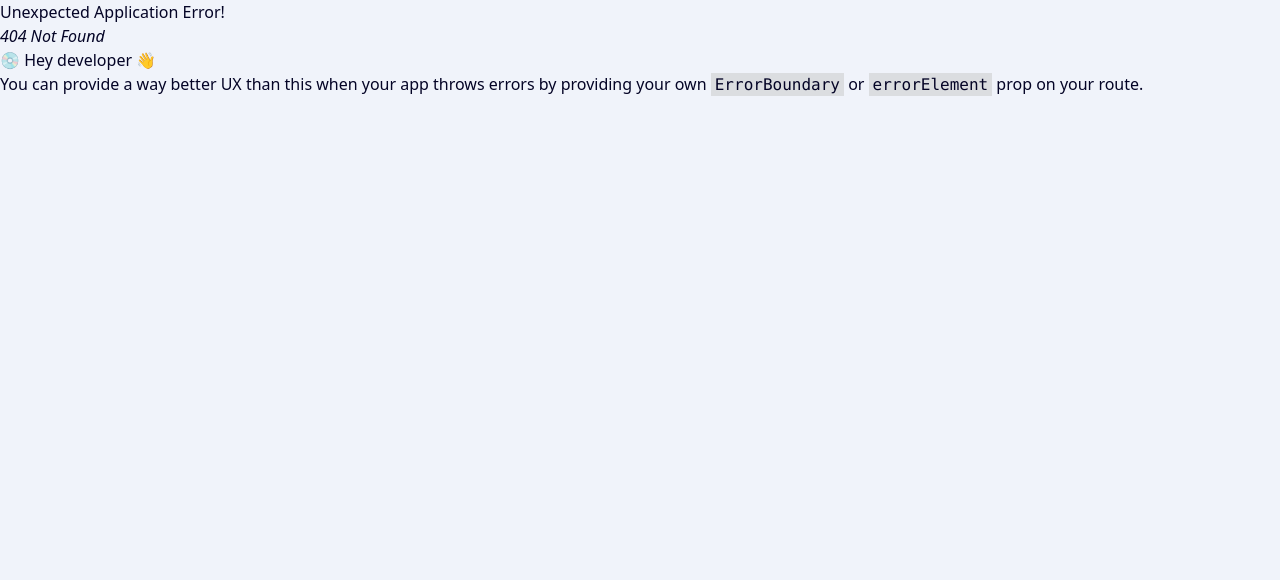
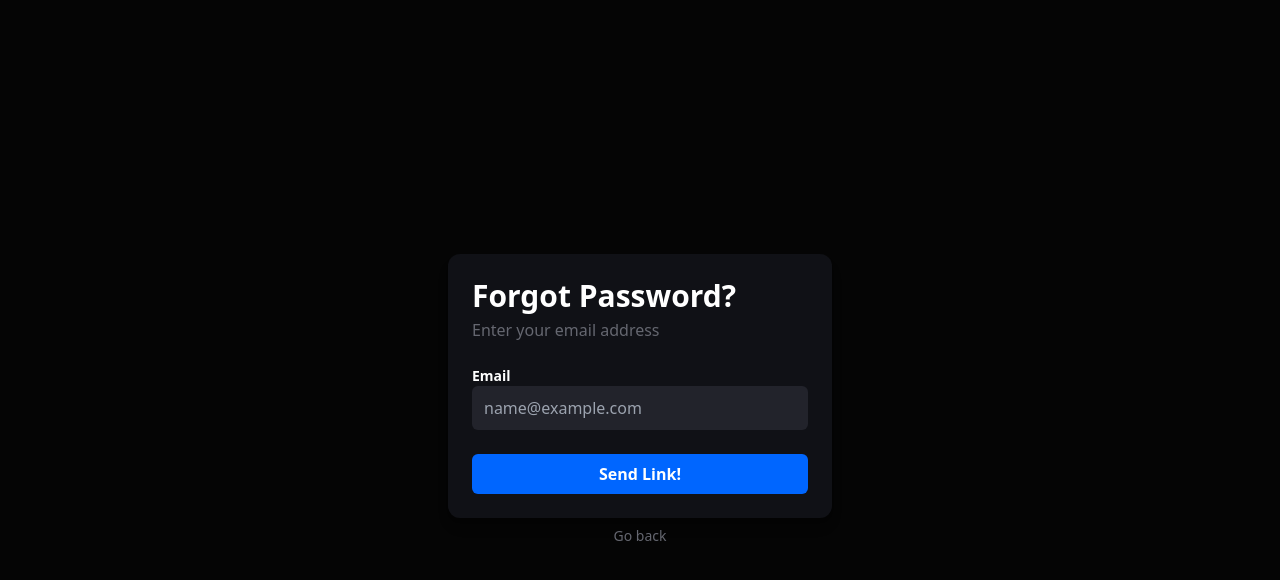
Before and after one commit to Moe-Zbib/wealthwise-frontend, a React (Vite) app: page /auth/forgot-password in a window 1280 px wide. Before the commit this address had no page. Shown: the top 580 px of the page. Built offline with nearby package versions, Linux system fonts and the light colour scheme.

Commit message:
Redisnged with better ui

```diff
--- a/src/components/Button.jsx
+++ b/src/components/Button.jsx
@@ -4,9 +4,9 @@ const Button = ({ title, onClick, disabled }) => {
   const baseClasses =
     "px-4 py-2 w-full mx-auto flex items-center justify-center rounded-md font-semibold";
 
-  const enabledClasses = "bg-primary  text-white";
+  const enabledClasses = "bg-primary text-white";
 
-  const disabledClasses = "bg-gray-100 text-gray-400 cursor-not-allowed";
+  const disabledClasses = "bg-gray-100 text-gray-400 ";
 
   return (
     <button
--- a/src/components/ErrorMessage.jsx
+++ b/src/components/ErrorMessage.jsx
@@ -4,7 +4,7 @@ const ErrorMessage = ({ error }) => {
   if (error)
     return (
       <div className="w-full flex items-center justify-center  ">
-        <span className="  text-sm bg-red-50 text-red-600 border border-red-600 rounded-md px-2 py-1 flex ">
+        <span className="  text-sm  selection: text-red-400 border border-red-500 rounded-md px-2 py-1 flex ">
           {error}
         </span>
       </div>
--- a/src/components/FormCont.jsx
+++ b/src/components/FormCont.jsx
@@ -1,13 +1,31 @@
 import React from "react";
+import Button from "./Button";
+import Text from "./ui/Text";
+import ErrorMessage from "./ErrorMessage";
 
-const FormCont = ({ children, title, subTitle }) => {
+const FormCont = ({
+  children,
+  title,
+  subTitle,
+  buttonTitle,
+  buttonDisabled,
+  buttonSubmit,
+  error,
+}) => {
   return (
-    <div className="bg-secondary p-6 rounded-xl  max-w-md w-full items-center justify-center flex flex-col   lg:max-w-sm    shadow-lg     ">
-      <div className=" flex flex-col w-full justify-center text-center ">
-        <h1 className="text-primary font-bold text-4xl mb-4   ">{title}</h1>
-        {subTitle && <p className="text-gray-500 text-sm">{subTitle}</p>}
+    <div className="bg-accent p-6 rounded-xl max-w-md w-full items-center justify-center flex flex-col lg:max-w-sm shadow-lg gap-6">
+      <div className="flex flex-col w-full justify-start  gap-1">
+        <Text fontWeight="bold" size="xl">
+          {title}
+        </Text>
+        <Text color="secondary">{subTitle}</Text>
       </div>
-      <div className="w-full">{children} </div>
+      <form onSubmit={buttonSubmit} className="w-full gap-6 flex flex-col">
+        {children}
+        <Button title={buttonTitle} disabled={buttonDisabled} />
+      </form>
+
+      <ErrorMessage error={error} />
     </div>
   );
 };
--- a/src/components/TextInput.jsx
+++ b/src/components/TextInput.jsx
@@ -17,11 +17,12 @@ const InputField = ({
   const [isTouched, setIsTouched] = useState(false);
 
   const handleBlur = () => {
+    setIsTouched(false); // Consider setting this to false on blur to reset the focus state
     validateField(name, value, rules, setErrors);
   };
 
   const handleFocus = () => {
-    setIsTouched(true);
+    setIsTouched(true); // This now doubles as indicating the field is focused
     if (error) {
       setErrors((prev) => ({
         ...prev,
@@ -65,9 +66,13 @@ const InputField = ({
           onBlur={handleBlur}
           onFocus={handleFocus}
           placeholder={placeHolder}
-          className={`appearance-none border ${
-            error ? "border-red-500" : "border-gray-300"
-          } placeholder-slate-300 rounded-md w-full py-2 px-3 text-primary leading-tight focus:outline-none focus:shadow-outline`}
+          className={`appearance-none border t bg-secondary  ${
+            error
+              ? "border-red-500"
+              : isTouched
+              ? "border-primary"
+              : "border-none"
+          }  rounded-md w-full py-3 px-3 leading-tight focus:outline-none`}
         />
         {password && (
           <button
--- /dev/null
+++ b/src/components/ui/Text.jsx
@@ -0,0 +1,47 @@
+import React from "react";
+
+const Text = ({
+  color = "primary", //
+  children,
+  size = "base",
+  position = "left",
+  fontWeight = "normal",
+  onClick,
+  cursor,
+}) => {
+  const colorClass = {
+    primary: "text-primary",
+    secondary: "text-secondary",
+    blue: "text-blue",
+  }[color];
+
+  const sizeClass = {
+    sm: "text-sm",
+    base: "text-base",
+    lg: "text-lg",
+    xl: "text-3xl",
+  }[size];
+
+  const positionClass = {
+    left: "text-left",
+    center: "text-center",
+    right: "text-right",
+  }[position];
+
+  const fontWeightClass = {
+    light: "font-light",
+    normal: "font-normal",
+    medium: "font-medium",
+    bold: "font-bold",
+  }[fontWeight];
+
+  const textClasses = `${colorClass} ${sizeClass} ${positionClass} ${fontWeightClass} cursor-${cursor}`;
+
+  return (
+    <div onClick={onClick} className={textClasses}>
+      {children}
+    </div>
+  );
+};
+
+export default Text;
--- a/src/index.css
+++ b/src/index.css
@@ -3,6 +3,6 @@
 @tailwind utilities;
 
 body {
-  color: #040426;
-  background-color: #f0f3fa;
+  color: white;
+  background-color: #050505
 }
--- a/src/main.jsx
+++ b/src/main.jsx
@@ -6,6 +6,7 @@ import { QueryClient, QueryClientProvider } from "@tanstack/react-query";
 
 import Auth from "./pages/auth";
 import Test from "./pages/Test/test";
+import ForgotPassword from "./pages/auth/forgotPassword";
 
 const router = createBrowserRouter([
   {
@@ -16,6 +17,11 @@ const router = createBrowserRouter([
   {
     path: "/",
     element: <Test />,
+  },
+
+  {
+    path: "/auth/forgot-password",
+    element: <ForgotPassword />,
   },
 ]);
 
--- /dev/null
+++ b/src/pages/auth/forgotPassword/index.jsx
@@ -0,0 +1,46 @@
+import FormCont from "@/components/FormCont";
+import InputField from "@/components/TextInput";
+import React from "react";
+
+import { useNavigate } from "react-router-dom";
+import Text from "@/components/ui/Text";
+
+const ForgotPassword = () => {
+  const navigate = useNavigate();
+
+  return (
+    <div className="flex justify-center items-center h-[100vh] w-full flex-col gap-2 ">
+      <FormCont
+        title={"Forgot Password?"}
+        subTitle={"Enter your email address"}
+        buttonTitle={"Send Link!"}>
+        <div className="gap-6 flex flex-col">
+          <InputField
+            label="Email"
+            name="email"
+            //   value={signupData.username}
+            //   onChange={handleChange}
+            //   error={
+            //     errors.username
+            //       ? errors.username
+            //       : signUpMutation.error?.response?.data?.errors?.username
+            //   }
+            //   setErrors={setErrors}
+            rules={{ required: true }}
+            placeHolder="name@example.com"
+          />
+        </div>
+      </FormCont>
+
+      <Text
+        size="sm"
+        cursor={"pointer"}
+        color="secondary"
+        onClick={() => navigate(-1)}>
+        Go back
+      </Text>
+    </div>
+  );
+};
+
+export default ForgotPassword;
--- a/src/pages/auth/login/index.jsx
+++ b/src/pages/auth/login/index.jsx
@@ -3,8 +3,7 @@ import React, { useState } from "react";
 import InputField from "@/components/TextInput";
 import Button from "@/components/Button";
 import useLoginLogic from "./useLoginLogic";
-import ErrorMessage from "@/components/ErrorMessage";
-
+import { useNavigate } from "react-router-dom";
 const index = () => {
   const {
     loginData,
@@ -15,10 +14,17 @@ const index = () => {
     loginMutation,
   } = useLoginLogic();
 
+  const navigate = useNavigate();
+
   return (
-    <FormCont title={"Login"}>
-      <ErrorMessage error={loginMutation.error?.response?.data.error} />
-      <form className="  flex flex-col gap-4" onSubmit={handleSubmit}>
+    <FormCont
+      title={"Login"}
+      subTitle={"Good to see you back!"}
+      buttonTitle={"Login"}
+      buttonDisabled={loginMutation.isPending}
+      buttonSubmit={handleSubmit}
+      error={loginMutation.error?.response?.data.error}>
+      <div className="flex flex-col gap-2">
         <InputField
           label="Email"
           name="email"
@@ -30,6 +36,8 @@ const index = () => {
           placeHolder="name@example.com"
         />
 
+        <div className=" flex flex-col gap-1">
+          {" "}
           <InputField
             name="password"
             label={"Password"}
@@ -39,8 +47,13 @@ const index = () => {
             error={errors.password}
             setErrors={setErrors}
           />
-        <Button title={"Login"} disabled={loginMutation.isPending} />
-      </form>
+          <span
+            onClick={() => navigate("/auth/forgot-password")}
+            className=" w-full text-blue text-right cursor-pointer text-sm font-semibold">
+            forgot password?
+          </span>
+        </div>
+      </div>
     </FormCont>
   );
 };
--- a/src/pages/auth/signup/index.jsx
+++ b/src/pages/auth/signup/index.jsx
@@ -16,10 +16,13 @@ const Index = () => {
   } = SignupLogic();
 
   return (
-    <FormCont title={"Signup"}>
-      <form onSubmit={handleSubmit} className="w-full gap-4 flex-col flex">
-        <ErrorMessage error={signUpMutation.error?.response?.data.error} />
-
+    <FormCont
+      title={"Signup"}
+      subTitle={"Welcome lets create an account!"}
+      buttonTitle={"Register"}
+      buttonDisabled={signUpMutation.isPending}
+      buttonSubmit={handleSubmit}>
+      <div className="flex flex-col gap-2">
         <InputField
           label="Username"
           name="username"
@@ -58,9 +61,7 @@ const Index = () => {
           setErrors={setErrors}
           rules={{ required: true, minLength: 8 }}
         />
-
-        <Button title={"Register"} disabled={signUpMutation.isPending} />
-      </form>
+      </div>
     </FormCont>
   );
 };
--- a/tailwind.config.js
+++ b/tailwind.config.js
@@ -4,10 +4,16 @@ export default {
   theme: {
     extend: {
       colors: {
-        secondary: "#ffffff",
-        background: "#f0f3fa",
-        accent: "#808080",
-        primary: "black",
+        secondary: "#22232b",
+        background: "#080812",
+        accent: "#101116",
+        primary: "#0066ff",
+      },
+
+      textColor: {
+        primary: "white",
+        secondary: "#656770",
+        blue: "#0066ff",
       },
     },
   },
```
Also changed, not shown: src/api/endpoints/baseUrl.jsx (line endings or trailing spaces). Lines whose indentation alone changed are shown as unchanged.
